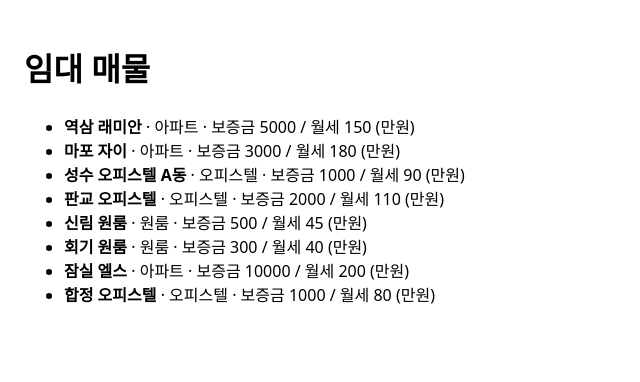
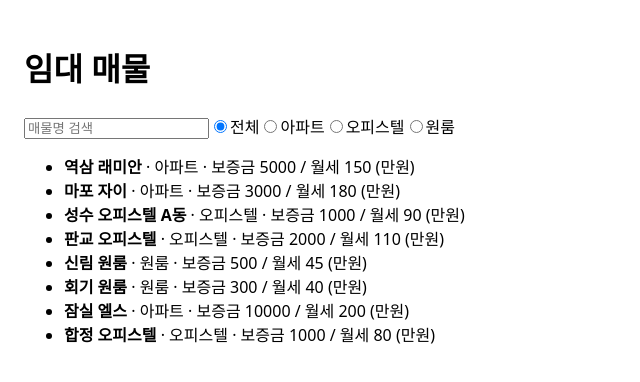
Before and after one commit to Jeong-jj/vue-to-react, a React (Vite) app in the folder react-basics/: page / in a window 1280 px wide. Shown: the top 382 px of the page, without its empty margins (0-640 px from the left). Built offline with nearby package versions, Linux system fonts and the light colour scheme.

Commit message:
Practice(feat:filter): 유형 필터와 매물명 검색
- 유형 필터는 쿼리 키에 category를 넣어 API에서 거른다
- 매물명 검색은 받은 목록을 렌더링 중에 거른다 (파생 값, state 미사용)
- 검색어와 유형을 다루는 PropertyFilters 컴포넌트 추가

```diff
--- a/react-basics/src/day04/PropertyApp.tsx
+++ b/react-basics/src/day04/PropertyApp.tsx
@@ -1,13 +1,29 @@
-import { usePropertiesQuery } from './api/queries'
+import { useState } from 'react'
+import { usePropertiesQuery, type CategoryFilter } from './api/queries'
+import { PropertyFilters } from './components/PropertyFilters'
 import { PropertyList } from './components/PropertyList'
 
 export function PropertyApp() {
-  const { data } = usePropertiesQuery('all')
+  const [keyword, setKeyword] = useState('')
+  const [category, setCategory] = useState<CategoryFilter>('all')
+  const { data } = usePropertiesQuery(category)
+
+  // 검색은 API가 지원하지 않으므로 받은 목록에서 렌더링 중에 거른다
+  const normalizedKeyword = keyword.trim().toLowerCase()
+  const visibleProperties = (data ?? []).filter((p) =>
+    p.title.toLowerCase().includes(normalizedKeyword),
+  )
 
   return (
     <div>
       <h1>임대 매물</h1>
-      <PropertyList properties={data ?? []} />
+      <PropertyFilters
+        keyword={keyword}
+        category={category}
+        onKeywordChange={setKeyword}
+        onCategoryChange={setCategory}
+      />
+      <PropertyList properties={visibleProperties} />
     </div>
   )
 }
--- /dev/null
+++ b/react-basics/src/day04/components/PropertyFilters.tsx
@@ -0,0 +1,41 @@
+import { CATEGORY_LABEL, type Category } from '../../day02/types'
+import type { CategoryFilter } from '../api/queries'
+
+const CATEGORY_OPTIONS: { value: CategoryFilter; label: string }[] = [
+  { value: 'all', label: '전체' },
+  ...(Object.keys(CATEGORY_LABEL) as Category[]).map((c) => ({
+    value: c,
+    label: CATEGORY_LABEL[c],
+  })),
+]
+
+interface Props {
+  keyword: string
+  category: CategoryFilter
+  onKeywordChange: (keyword: string) => void
+  onCategoryChange: (category: CategoryFilter) => void
+}
+
+export function PropertyFilters({ keyword, category, onKeywordChange, onCategoryChange }: Props) {
+  return (
+    <div>
+      <input
+        type="search"
+        placeholder="매물명 검색"
+        value={keyword}
+        onChange={(e) => onKeywordChange(e.target.value)}
+      />
+      {CATEGORY_OPTIONS.map((option) => (
+        <label key={option.value}>
+          <input
+            type="radio"
+            name="category"
+            checked={category === option.value}
+            onChange={() => onCategoryChange(option.value)}
+          />
+          {option.label}
+        </label>
+      ))}
+    </div>
+  )
+}
```
